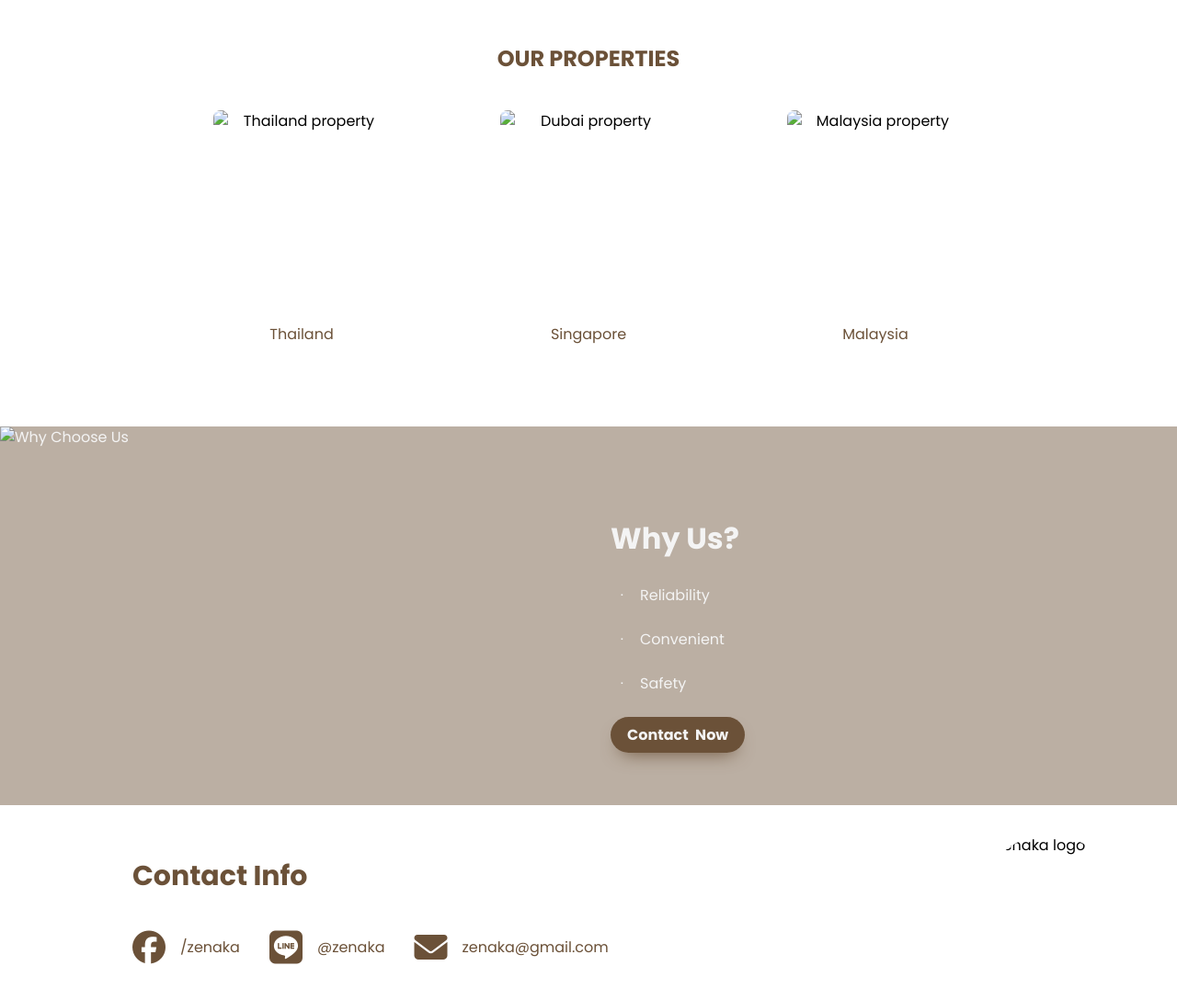
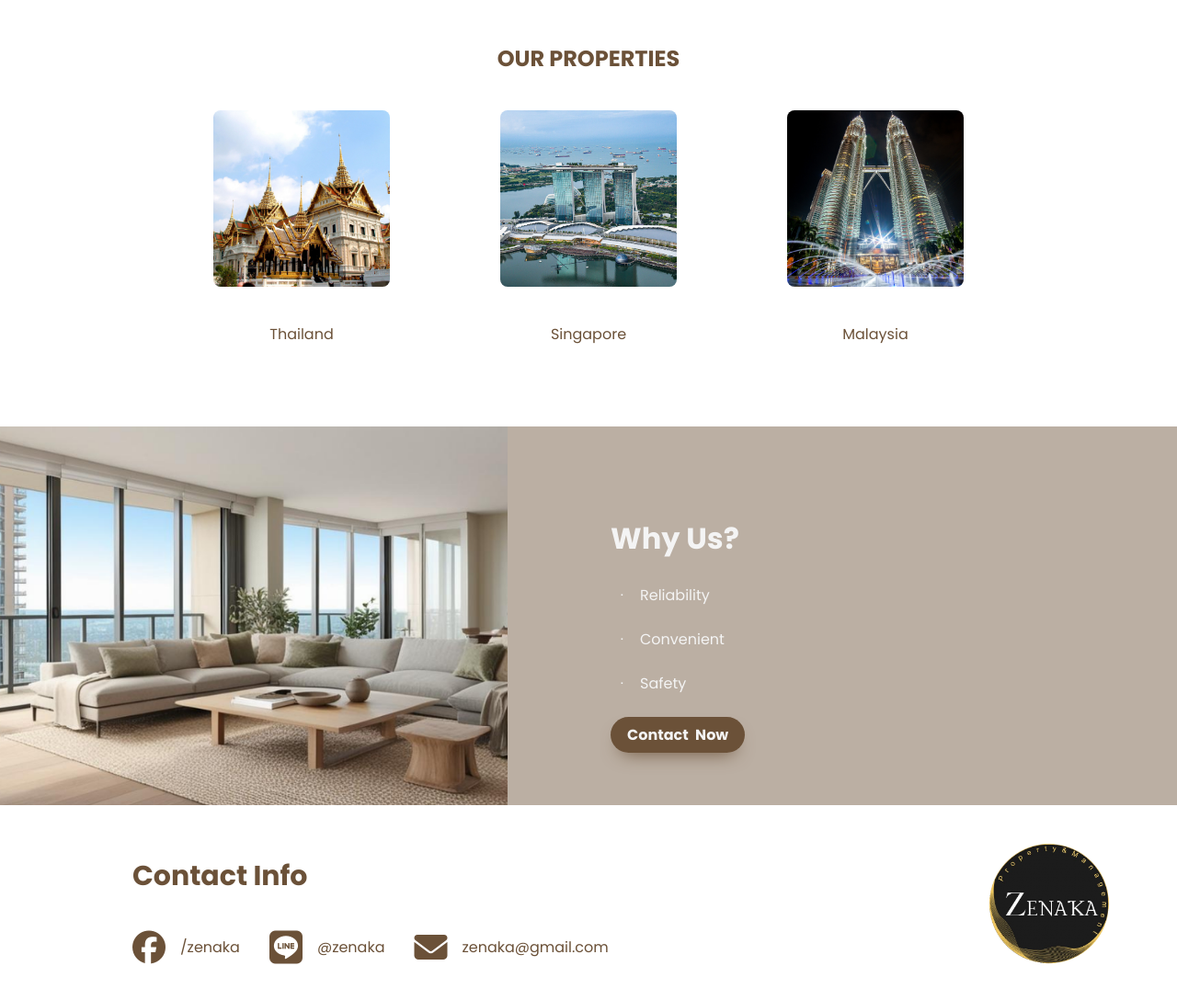
Before and after one commit to feniz24/real-estate, a plain HTML site: page index.html in a window 1280 px wide. Shown: the part 900-1988 px from the top of the page at 92% size. Drawn offline with nearby package versions, Linux system fonts and the light colour scheme; the site is published under a folder, as on GitHub Pages, so addresses that start at the root find nothing; a web font is replaced by a local one.

Commit message:
Add files via upload

```diff
--- a/index.html
+++ b/index.html
@@ -18,8 +18,8 @@
       href="https://cdnjs.cloudflare.com/ajax/libs/font-awesome/6.0.0/css/all.min.css"
     />
     <script src="https://kit.fontawesome.com/2d96acc290.js" crossorigin="anonymous"></script>
-    <link rel="stylesheet" href="style.css" />
-    <link rel="shortcut icon" type="image/x-icon" href="/images/favicon.ico" />
+    <link rel="stylesheet" href="./style.css" />
+    <link rel="shortcut icon" type="image/x-icon" href="./images/favicon.ico" />
 
   </head>
   <body>
@@ -53,19 +53,19 @@
     </div>
     <div class="md:flex justify-center md:space-x-10 mt-10">
      <div class="text-center">
-      <img alt="Thailand property" class="w-48 h-48 object-cover mx-auto rounded-lg md:mr-20" height="300" src="/images/thailand.png" width="300"/>
+      <img alt="Thailand property" class="w-48 h-48 object-cover mx-auto rounded-lg md:mr-20" height="300" src="./images/thailand.png" width="300"/>
       <p class="mt-10 text-color md:mr-20 mb-10">
        Thailand
       </p>
      </div>
      <div class="text-center">
-      <img alt="Dubai property" class="w-48 h-48 object-cover mx-auto rounded-lg md:mr-20" height="300" src="/images/singapore.png" width="300"/>
+      <img alt="Dubai property" class="w-48 h-48 object-cover mx-auto rounded-lg md:mr-20" height="300" src="./images/singapore.png" width="300"/>
       <p class="mt-10 text-color md:mr-20 mb-10">
        Singapore
       </p>
      </div>
      <div class="text-center">
-      <img alt="Malaysia property" class="w-48 h-48 object-cover mx-auto rounded-lg" height="300" src="/images/malaysia.png" width="300"/>
+      <img alt="Malaysia property" class="w-48 h-48 object-cover mx-auto rounded-lg" height="300" src="./images/malaysia.png" width="300"/>
       <p class="mt-10 text-color mb-10">
        Malaysia
       </p>
@@ -77,7 +77,7 @@
     <!-- Why Us Section -->
     <section class="why-us" id="contact">
       <div class="why-us-image">
-        <img src="/images/contact.png" alt="Why Choose Us" />
+        <img src="./images/contact.png" alt="Why Choose Us" />
       </div>
       <div class="why-us-content">
         <h2 class="text-3xl font-bold mt-0 md:mt-10">Why Us?</h2>
@@ -116,11 +116,11 @@
       <img
         alt="Zenaka logo"
         class="footer-logo"
-        src="/images/logo.png"
+        src="./images/logo.png"
       />
     </div>
   </footer>
 
-    <script src="/script.js"></script>
+    <script src="./script.js"></script>
   </body>
 </html>
--- a/style.css
+++ b/style.css
@@ -70,7 +70,7 @@
   height: 100vh;
   width: 100%;
   background: linear-gradient(rgba(0, 0, 0, 0), rgba(0, 0, 0, 0)),
-    url("/images/hero.png");
+    url("./images/hero.png");
   background-size: cover;
   background-position: center;
   display: flex;
```
